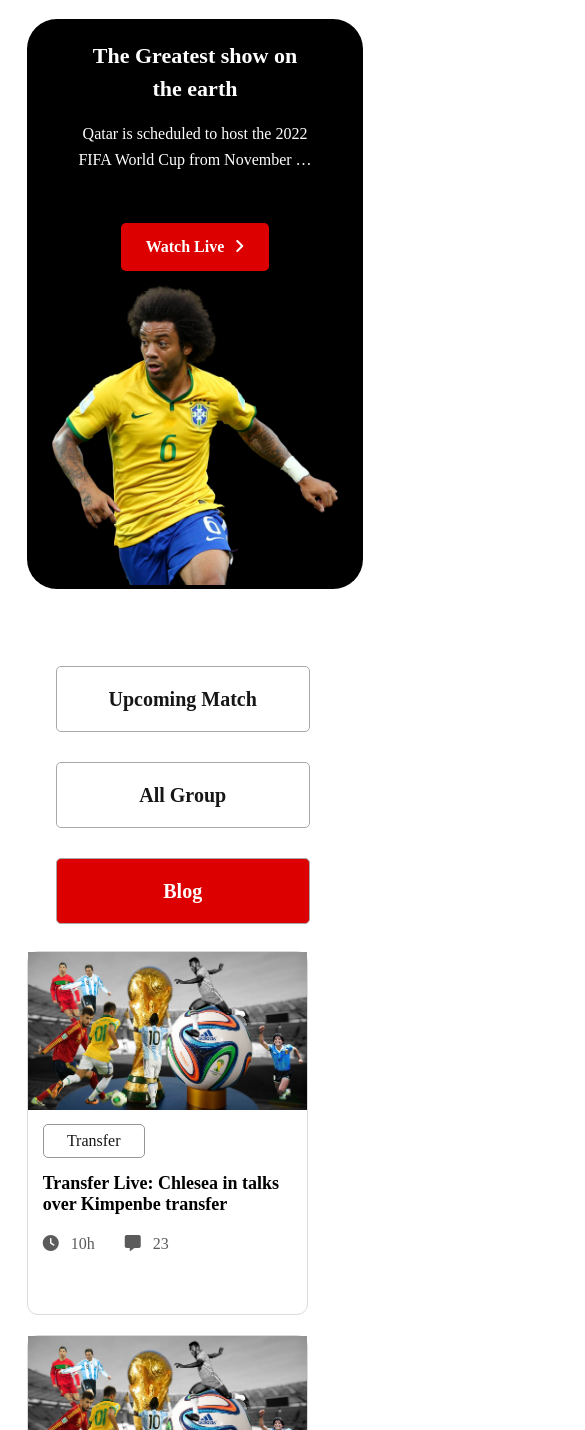
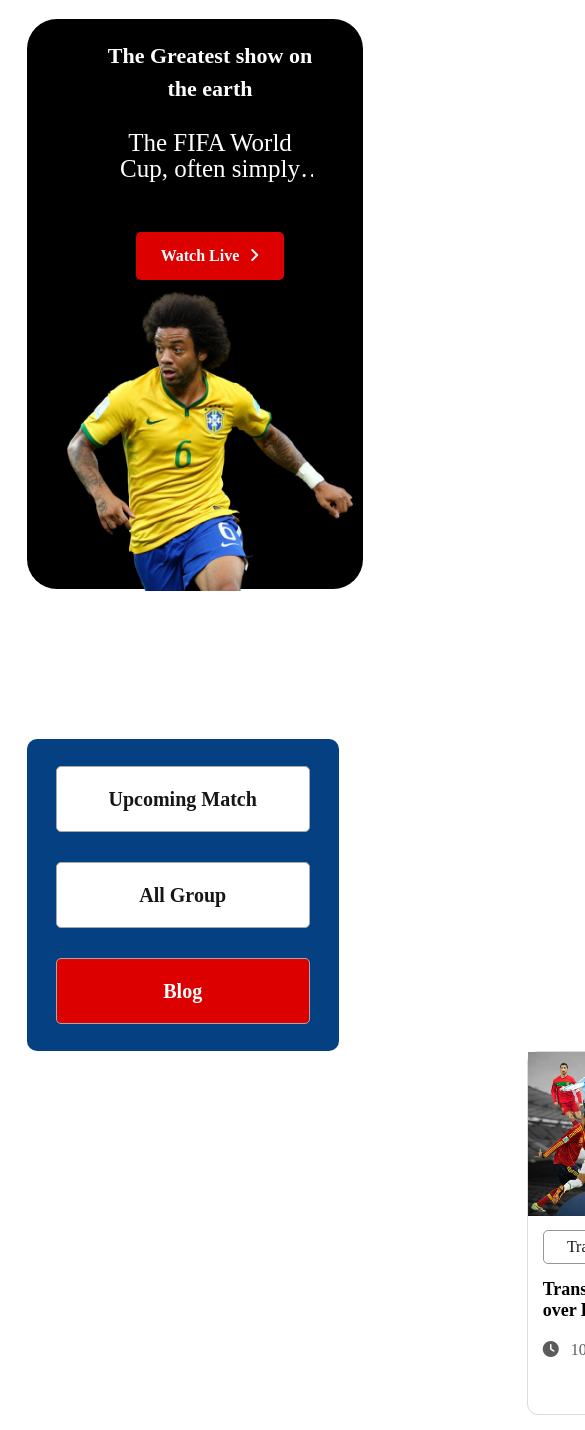
Before and after one commit to Aurobitaislam/World-Cup, a plain HTML site: page index.html in a window 390 px wide. Shown: the top 1430 px of the page, 585 px wide, since content can reach past the window. Drawn offline with Linux system fonts and the light colour scheme.

Commit message:
first commit

```diff
--- a/index.html
+++ b/index.html
@@ -18,9 +18,8 @@
         <div class="banner-text">
           <h1>The Greatest show on the earth</h1>
           <p>
-            Qatar is scheduled to host the 2022 FIFA World Cup from November 21
-            to December 17, 2022, marking the first time the event has been
-            hosted by a Middle Eastern country.
+            The FIFA World Cup, often simply called the World Cup, is an international association football competition contested by
+            the senior men's national teams of the members of the Fédération Internationale de Football Association (FIFA).
           </p>
           <a class="banner-btn" href="#"
             >Watch Live<i class="fa-solid fa-angle-right"></i
@@ -35,7 +34,7 @@
 
       <!-- bolg section start -->
       <section class="blog-container">
-        <div class="side-manu">
+        <div class="side">
           <div class="manu-btn"><a href="match.html">Upcoming Match</a></div>
           <div class="manu-btn"><a href="#">All Group</a></div>
           <div class="manu-btn active-btn">
--- a/style.css
+++ b/style.css
@@ -6,7 +6,7 @@ body {
     font-family: 'Poppins', sans-serif;
 }
 main {
-    padding: 3% 5% 0 5%;
+    padding: 3% 5% 10%;
 }
 
 /* ----top banner styles---- */
@@ -17,7 +17,7 @@ main {
     align-items: center;
     height: 550px;
     border-radius: 30px;
-    padding: 20px 50px 0 50px;
+    padding: 20px 50px 0 80px;
 }
 
 .banner-text {
@@ -26,7 +26,7 @@ main {
 }
 
 .banner-text h1 {
-    font-size: 60px;
+    font-size:70px;
     line-height: 70px;
     color: #FFFFFF;
     margin: 0 0 10px 0;
@@ -36,7 +36,7 @@ main {
 }
 
 .banner-text p {
-    font-size: 16px;
+    font-size: 25px;
     line-height: 26px;
     font-weight: 200;
     color: #FFFFFF;
@@ -82,6 +82,20 @@ main {
     justify-content: center;
     gap: 30px;
 
+
+}
+.side{
+    width: 312px;
+    height: 312px;
+    background: #054082;
+    border-radius: 10px;
+
+    display: flex;
+    flex-direction: column;
+    align-items: center;
+    justify-content: center;
+    gap: 30px;
+    margin-top: 150px;
 }
 
 .manu-btn {
@@ -113,20 +127,31 @@ main {
     color: #FFFFFF !important;
 }
 
+
 /* ----blogs style-----  */
 
 .blogs {
     display: grid;
     grid-template-columns: repeat(3, 1fr);
-    grid-column-gap: 20px;
-    grid-row-gap: 20px;
+    grid-column-gap:150px;
+    grid-row-gap:500 px;
+    margin-left:500px ;
+   grid-gap: 50px;
+   width: 80%;
+
+
+
+
+
+
 }
 
 .blog {
-    width: 279px;
+    width: 289px;
     height: 362px;
     border: 1px solid #dbdbdb;
     border-radius: 11px;
+
 }
 
 .blog img {
@@ -245,7 +270,7 @@ footer ul:nth-child(4) li a {
     background: black;
     display: flex;
 
-Tuba, [7/21/2022 1:42 AM]
+
 justify-content: space-between;
     align-items: center;
     height: 550px;
@@ -285,6 +310,7 @@ justify-content: space-between;
     grid-template-columns: repeat(3, 1fr);
     grid-column-gap: 20px;
     grid-row-gap: 20px;
+    width: 80%;
 }
 
 .match {
@@ -298,6 +324,7 @@ justify-content: space-between;
 .team {
     display: flex;
     gap: 20px;
+
 }
 
 .match img {
@@ -335,6 +362,7 @@ justify-content: space-between;
    Responsive design for X-Small device(index.html)
 ------------------------------------------ */
 @media screen and (max-width:576px) {
+
     .top-banner {
         flex-direction: column;
     }
@@ -418,7 +446,6 @@ justify-content: space-between;
         color: #054082;
     }
 }
-Tuba, [7/21/2022 2:11 AM]
 @media screen and (max-width:576px) {
     .top-banner {
         flex-direction: column;
@@ -620,12 +647,6 @@ Tuba, [7/21/2022 2:11 AM]
     }
 
     .ball {
-
-Tuba, [7/21/2022 2:11 AM]
-positi
-
-Tuba, [7/21/2022 2:11 AM]
-on: absolute;
         width: 100px;
         opacity: .84;
         top: 120px;
@@ -728,12 +749,13 @@ on: absolute;
     .matchs {
         grid-template-columns: repeat(1, 1fr);
         justify-items: center;
+
     }
 
     .match-footer ul:nth-child(4) li a {
         font-size: 15px;
         line-height: 30px;
-        color: #084561;
+        color: rgb(43, 43, 50);
     }
 }
 
@@ -828,7 +850,7 @@ on: absolute;
 @media screen and (min-width:769px) and (max-width: 992px) {
     .t
 
-Tuba, [7/21/2022 2:11 AM]
+
 op-banner-match {
         height: 398px;
         padding: 20px 20px 0 50px;
```
Also changed, not shown: match.html (+1 -3 lines).
